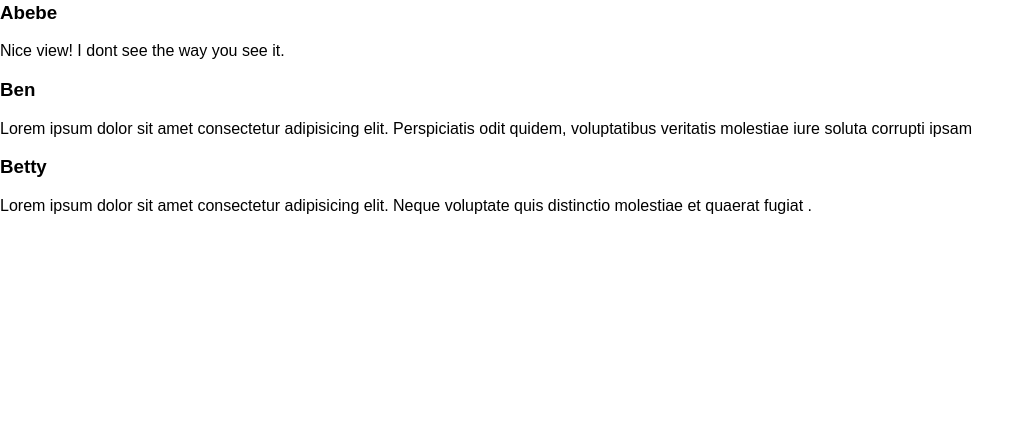
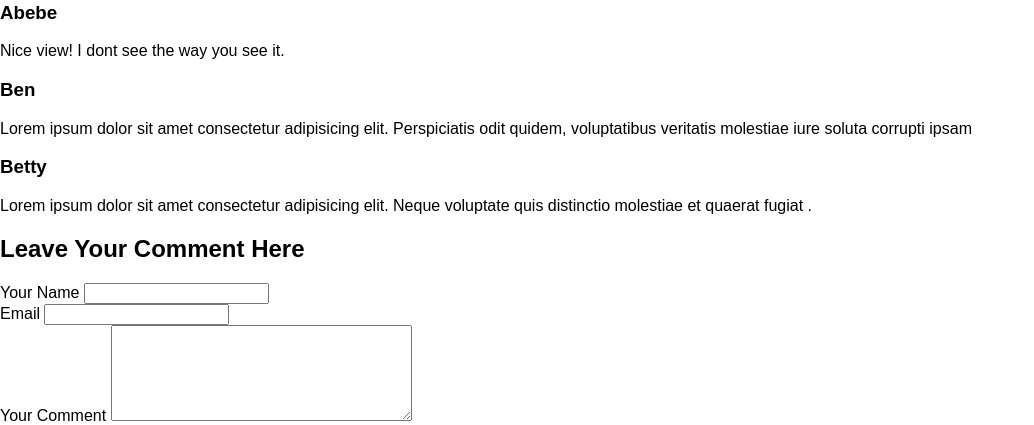
Before and after one commit to Samuel-Tefera/my-site, a Django app: template blog/templates/blog/post-detail.html in a window 1280 px wide. Shown: the part 1480-1905 px from the top of the page, without its empty margins (0-1034 px from the left). Before the commit the page ends 1711 px from the top, so only its background shows below. Run offline with Django 5.2, Linux system fonts and the light colour scheme; the template is opened without the code that fills it, so the values that code supplies are empty.

Commit message:
add form for user to comment

```diff
--- a/blog/templates/blog/post-detail.html
+++ b/blog/templates/blog/post-detail.html
@@ -78,5 +78,24 @@
                 adipisicing elit. Neque voluptate quis distinctio molestiae et quaerat fugiat .</p>
         </div>
     </section>
+    <section class="call-to-comment">
+        <h2>Leave Your Comment Here</h2>
+        <div>
+            <form action="" class="comment-form">
+                <div class="form-field">
+                    <label for="user_name">Your Name</label>
+                    <input type="text" name="user_name" id="user_name">
+                </div>
+                <div class="form-field">
+                    <label for="email">Email</label>
+                    <input type="email" name="user_email" id="email">
+                </div>
+                <div class="form-field">
+                    <label for="text">Your Comment</label>
+                    <textarea rows="6" cols="35" type="text" name="comment-text" id="text"></textarea>
+                </div>
+            </form>
+        </div>
+    </section>
 </body>
 </html>
```
